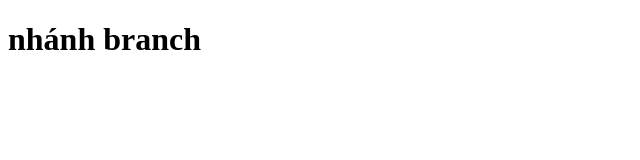
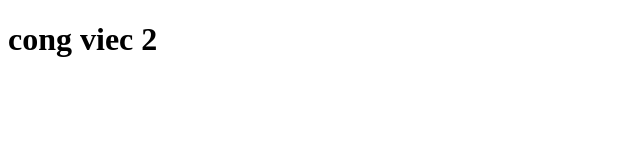
Before and after one commit to HyBN2609/du-n, a plain HTML site: page index.html in a window 1280 px wide. Shown: the whole page, without its empty margins (0-640 px from the left). Drawn offline with Linux system fonts and the light colour scheme.

Commit message:
2.cong viec 2

```diff
--- a/index.html
+++ b/index.html
@@ -6,7 +6,7 @@
     <title>nhanh branch</title>
 </head>
 <body>
-    <h1>nhánh branch</h1>
+    <h1>cong viec 2</h1>
 
 </body>
 </html>
```
